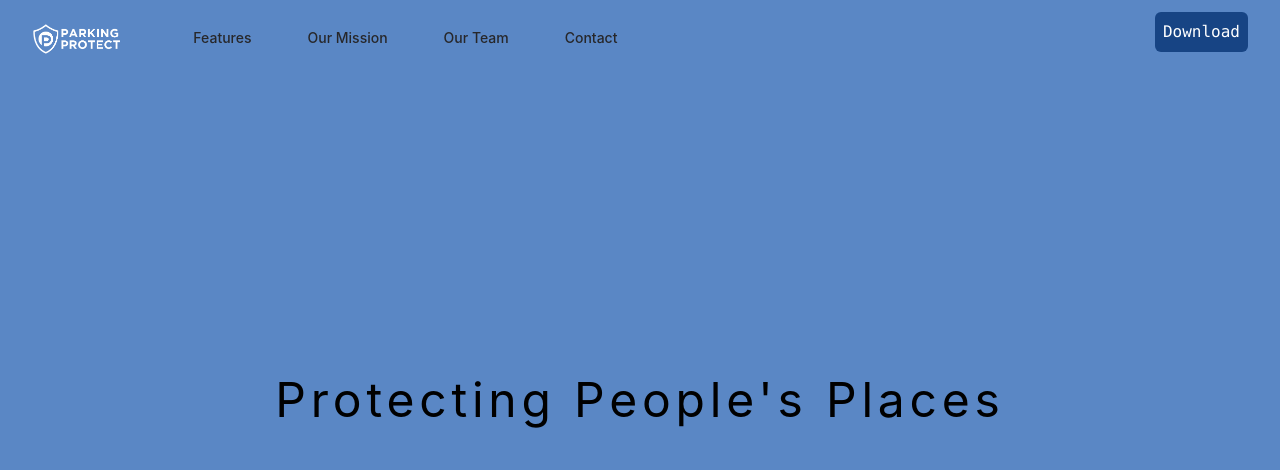
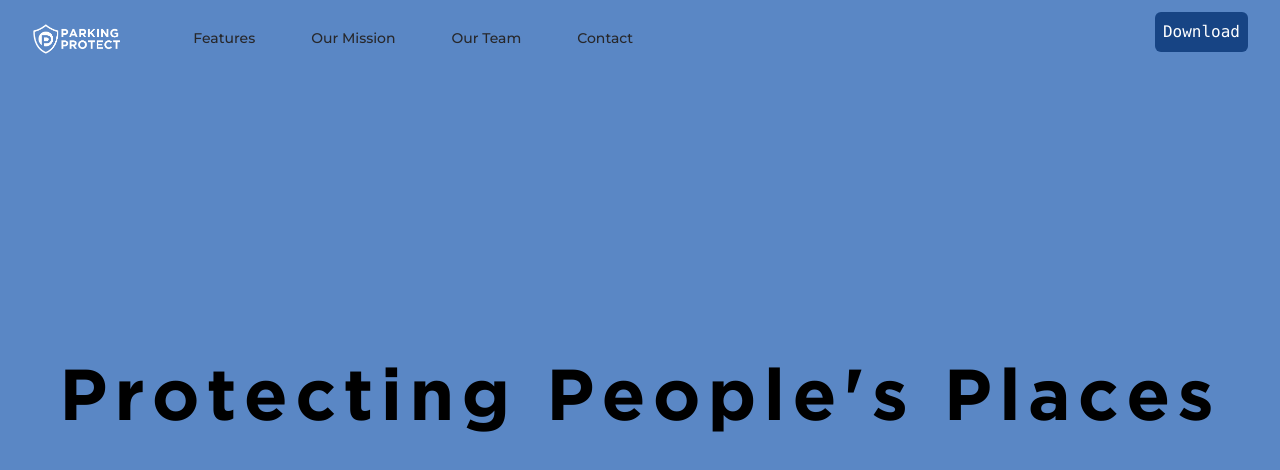
Before and after one commit to ngowran/parkingprotect, a Next.js app: page / in a window 1280 px wide. Shown: the top 470 px of the page. Built offline with nearby package versions, Linux system fonts and the light colour scheme.

Commit message:
fonts update

```diff
--- a/components/Hero.jsx
+++ b/components/Hero.jsx
@@ -5,7 +5,7 @@ const Hero = () => {
     <div className="w-full h-screen text-center">
       <div className="max-w-[1240px] w-full h-full mx-auto p-2 flex justify-center items-center">
         <div>
-          <h3 className="text-5xl tracking-widest">
+          <h3 className="text-7xl tracking-widest">
             Protecting People&apos;s Places
           </h3>
         </div>
--- a/pages/_document.js
+++ b/pages/_document.js
@@ -4,7 +4,7 @@ export default function Document() {
   return (
     <Html className='scroll-smooth'>
       <Head>
-      <link href="https://fonts.googleapis.com/css2?family=Raleway:ital,wght@0,100;0,200;0,300;0,400;0,500;0,600;0,700;0,800;0,900;1,100;1,200;1,300;1,400;1,500;1,600;1,700;1,800;1,900&display=swap" rel="stylesheet"></link>
+      <link href="https://fonts.googleapis.com/css2?family=Montserrat:ital,wght@0,100;0,200;0,300;0,400;0,500;0,600;0,700;0,800;0,900;1,100;1,200;1,300;1,400;1,500;1,600;1,700;1,800;1,900&display=swap" rel="stylesheet"></link>
       </Head>
       <body>
         <Main />
--- a/styles/globals.css
+++ b/styles/globals.css
@@ -2,12 +2,20 @@
 @tailwind components;
 @tailwind utilities;
 
-html,
+@font-face {
+  font-family: 'Gotham';
+  src: url('../fonts/GothamBold.ttf');
+  font-weight: normal;
+  font-style: normal;
+  }
+
+h1, h2, h3, h4 {
+  font-family:  Gotham, sans-serif;
+}
+
 body {
-  padding: 0;
-  margin: 0;
-  font-family: -apple-system, BlinkMacSystemFont, Segoe UI, Roboto, Oxygen,
-    Ubuntu, Cantarell, Fira Sans, Droid Sans, Helvetica Neue, sans-serif;
+
+  font-family:  Montserrat, sans-serif;
   background-color: #5a87c5;
 }
 
```
Also changed, not shown: fonts/GothamBold.ttf (added).
